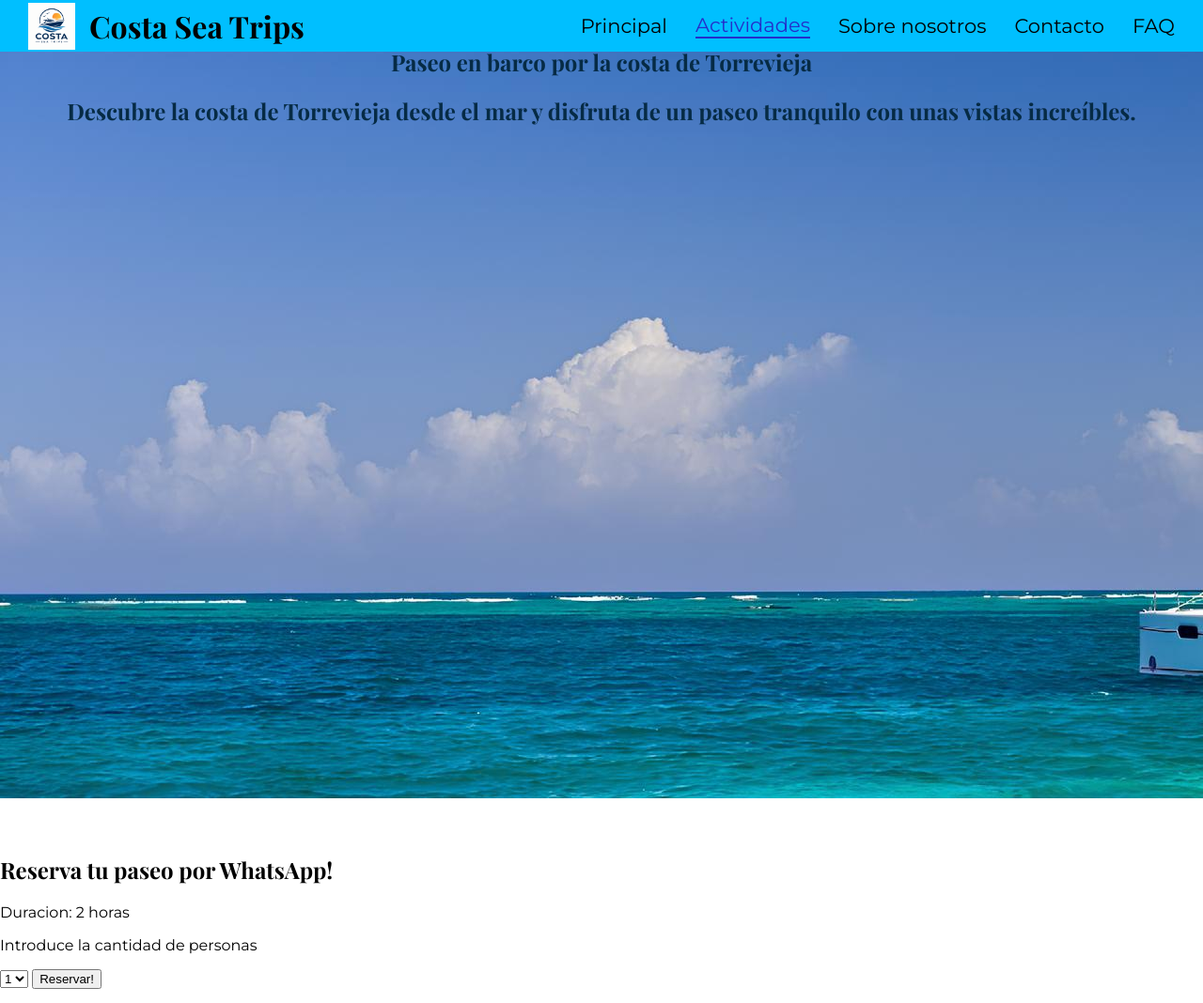
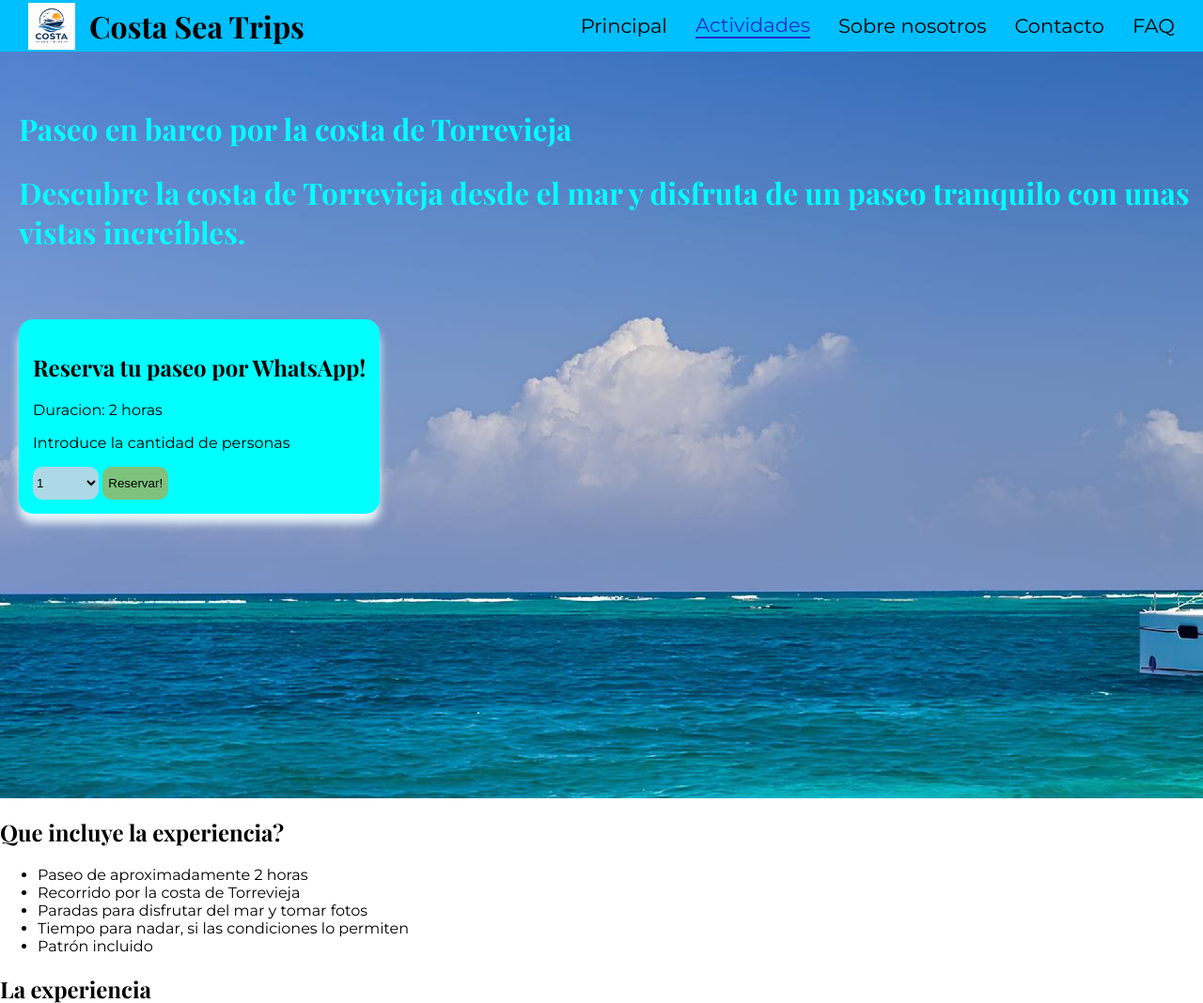
Before and after one commit to Deezer7/CostaSeaTrips, a website: page paseoEnBarco.html in a window 1280 px wide. Shown: the top 1068 px of the page at 94% size. Drawn offline with nearby package versions, Linux system fonts and the light colour scheme; a web font is replaced by a local one.

Commit message:
small changes before school

```diff
--- a/paseoEnBarco.html
+++ b/paseoEnBarco.html
@@ -26,17 +26,14 @@
 
     </header>
 
-    <section class="head">
+    <section class="head1">
         <div class="hero">
 
         </div>
         <div class="title">
             <h1>Paseo en barco por la costa de Torrevieja</h1>
-            <h2>Descubre la costa de Torrevieja desde el mar y disfruta de un paseo tranquilo con unas vistas increíbles.</h2>
-        </div>
-
-    </section>
-    <div class="reserva">
+            <h2>Descubre la costa de Torrevieja desde el mar y disfruta de un paseo tranquilo con unas vistas increíbles.</h2></div>
+            <div class="reserva">
         <h2>Reserva tu paseo por WhatsApp!</h2>
         <p>Duracion: 2 horas</p>
         <span><p>Introduce la cantidad de personas</p><select class="peopleQ">
@@ -52,6 +49,10 @@
             <button class="wspBtn">Reservar!</button>
         </span>
     </div>
+
+
+    </section>
+
     <div class="incluye">
         <h2>Que incluye la experiencia?</h2>
         <ul>
@@ -108,7 +109,7 @@
         </ul>
     </div>
 
-    <div class="reserva">
+    <div class="reserva1">
         <h2>¿Listo para reservar tu paseo?</h2>
         <span>Elige cantidad de personas
             <p>Introduce la cantidad de personas</p><select class="peopleQ">
--- a/styleAct.css
+++ b/styleAct.css
@@ -173,7 +173,7 @@ footer {
 
 
 
-.head {
+.head1 {
 
     margin-top: 50px;
     background-image: url(paseito.jpg);
@@ -182,4 +182,42 @@ footer {
     width: auto;
     height: 800px;
 
+
 }
+
+.title {
+    position: absolute;
+    margin-left: 20px;
+    margin-top: 40px;
+    color:aqua;
+    font-size: 21px;
+
+}
+
+.reserva {
+    position: absolute;
+    margin-top: 290px;
+    margin-left: 20px;
+    background-color:aqua;
+    border-radius: 15px;
+    padding: 15px;
+    box-shadow: 0 10px 10px#E8F4F8;
+
+}
+
+.reserva button {
+
+    border: none;
+    background-color: rgb(126, 194, 126);
+    width: 70px;
+    height: 35px;
+    border-radius: 10px;
+}
+
+.reserva select {
+    border: none;
+    background-color: lightblue;
+    width: 70px;
+    height: 35px;
+    border-radius: 10px;
+}
```
